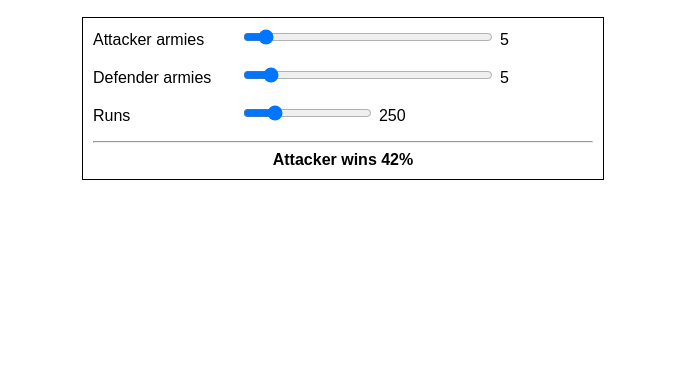
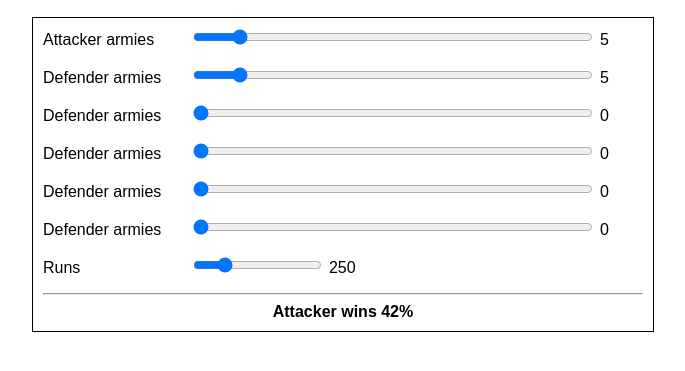
Before and after one commit to brentosaurus/Risk-simulator-html, a plain HTML site: page index.html in a window 1280 px wide. Shown: the part 51-422 px from the top of the page, without its empty margins (297-982 px from the left). Drawn offline with Linux system fonts and the light colour scheme.

Commit message:
multiple countries

```diff
--- a/index.html
+++ b/index.html
@@ -13,14 +13,30 @@
 	<h2>Brent's Risk Simulator</h2>
 </div>
 
-<div style="border-style:solid; border-width:1px; padding:0.1in; width:75%; max-width:500px; margin:auto;">
+<div style="border-style:solid; border-width:1px; padding:0.1in; width:75%; max-width:600px; margin:auto;">
 	<span style="width:1.5in; display:inline-block">Attacker armies</span>
-		<input type="range" min="2" max="50" value="5" class="slider" style="width:250px" id="attackers">
+		<input type="range" min="0" max="50" value="5" class="slider" style="width:400px" id="attackers">
 		<label for="attackers" id="attackersLabel"></label>
 	<p/>
 	<span style="width:1.5in; display:inline-block">Defender armies</span>
-		<input type="range" min="1" max="50" value="5" class="slider" style="width:250px" id="defenders">
-		<label for="defenders" id="defendersLabel"></label>
+		<input type="range" min="0" max="50" value="5" class="slider" style="width:400px" id="defenders0">
+		<label for="defenders0" id="defenders0Label"></label>
+	<p/>
+	<span style="width:1.5in; display:inline-block">Defender armies</span>
+		<input type="range" min="0" max="50" value="0" class="slider" style="width:400px" id="defenders1">
+		<label for="defenders1" id="defenders1Label"></label>
+	<p/>
+	<span style="width:1.5in; display:inline-block">Defender armies</span>
+		<input type="range" min="0" max="50" value="0" class="slider" style="width:400px" id="defenders2">
+		<label for="defenders2" id="defenders2Label"></label>
+	<p/>
+	<span style="width:1.5in; display:inline-block">Defender armies</span>
+		<input type="range" min="0" max="50" value="0" class="slider" style="width:400px" id="defenders3">
+		<label for="defenders3" id="defenders3Label"></label>
+	<p/>
+	<span style="width:1.5in; display:inline-block">Defender armies</span>
+		<input type="range" min="0" max="50" value="0" class="slider" style="width:400px" id="defenders4">
+		<label for="defenders4" id="defenders4Label"></label>
 	<p/>
 	<span style="width:1.5in; display:inline-block">Runs</span>
 		<input type="range" min="50" max="1000" value="250" class="slider" id="runs">
@@ -37,40 +53,53 @@ function dice() {
 	return Math.floor(Math.random() * (maximum - minimum + 1)) + minimum
 }
 
-function combat(attacker, defender) {
+function combat(attackers, _defenders) {
+	let countryIndex = 0
+	let defenders = [..._defenders] // make copy so input array is unaffected
+
 	for (;;) {
-		//--- combat ends if attacker has 1 army or defender has 0 armies
-		if (attacker <= 1)
+		console.log({attackers, defenders})
+		//--- defeat if attacker no longer has 2+ armies (can't attack if just 1)
+		if (attackers <= 1)
 			return false
-		if (defender <= 0)
-			return true
+		//--- figure out what to do if no defenders left in this country
+		while (defenders[countryIndex] <= 0) {
+			--attackers // attackers must leave an army behind
+			++countryIndex // move to next country
+			if (countryIndex >= defenders.length) // victory if conquering all countries
+				return true
+			if (defenders[countryIndex] <= 0) // victory if reached a country with 0 defenders
+				return true
+			if (attackers <= 1)
+				return false
+		}
 
 		//--- throw dice, sort by largest first
-		a = Array(Math.min(attacker, 3)).fill().map(() => dice())
-		d = Array(Math.min(attacker, 2)).fill().map(() => dice())
+		a = Array(Math.min(attackers, 3)).fill().map(() => dice())
+		d = Array(Math.min(defenders.length, 2)).fill().map(() => dice())
 		a = a.sort((i, j) => j - i)
 		d = d.sort((i, j) => j - i)
 
 		//--- remove armies based on dice
 		if (a[0] > d[0])
-			defender--
+			defenders[countryIndex]--
 		else
-			attacker--
+			attackers--
 
 		if (a.length >= 2 && d.length >= 2) {
 			if (a[1] > d[1])
-				defender--
+				defenders[countryIndex]--
 			else
-				attacker--
+				attackers--
 		}
 	}
 }
 
 //----------------------------------------------------------------------
-function multipleCombat(attacker, defender, runs) {
+function multipleCombat(attacker, defenders, runs) {
 	let attackerWins = 0
 	for (let i = 0; i < runs; i++) {
-		j = combat(attacker, defender)
+		j = combat(attacker, defenders)
 		attackerWins += j
 	}
 	return "Attacker wins " + Math.round(100 * attackerWins / runs) + '%'
@@ -78,18 +107,32 @@ function multipleCombat(attacker, defender, runs) {
 
 //----------------------------------------------------------------------
 function updateAll() {
-	const attackers = document.getElementById("attackers")
-	const defenders = document.getElementById("defenders")
-	const runs = document.getElementById("runs")
+	document.getElementById("attackersLabel").innerHTML = document.getElementById("attackers").value
+	document.getElementById("defenders0Label").innerHTML = document.getElementById("defenders0").value
+	document.getElementById("defenders1Label").innerHTML = document.getElementById("defenders1").value
+	document.getElementById("defenders2Label").innerHTML = document.getElementById("defenders2").value
+	document.getElementById("defenders3Label").innerHTML = document.getElementById("defenders3").value
+	document.getElementById("defenders4Label").innerHTML = document.getElementById("defenders4").value
+	document.getElementById("runsLabel").innerHTML = document.getElementById("runs").value
 
-	document.getElementById("attackersLabel").innerHTML = attackers.value
-	document.getElementById("defendersLabel").innerHTML = defenders.value
-	document.getElementById("runsLabel").innerHTML = runs.value
-
-	document.getElementById("result").innerHTML = multipleCombat(attackers.value, defenders.value, runs.value)
+	const defenders = [
+		document.getElementById("defenders0").value,
+		document.getElementById("defenders1").value,
+		document.getElementById("defenders2").value,
+		document.getElementById("defenders3").value,
+		document.getElementById("defenders4").value
+	]
+	document.getElementById("result").innerHTML = multipleCombat(
+		document.getElementById("attackers").value,
+		defenders,
+		document.getElementById("runs").value)
 }
 document.getElementById("attackers").oninput = updateAll
-document.getElementById("defenders").oninput = updateAll
+document.getElementById("defenders0").oninput = updateAll
+document.getElementById("defenders1").oninput = updateAll
+document.getElementById("defenders2").oninput = updateAll
+document.getElementById("defenders3").oninput = updateAll
+document.getElementById("defenders4").oninput = updateAll
 document.getElementById("runs").oninput = updateAll
 
 updateAll()
```
